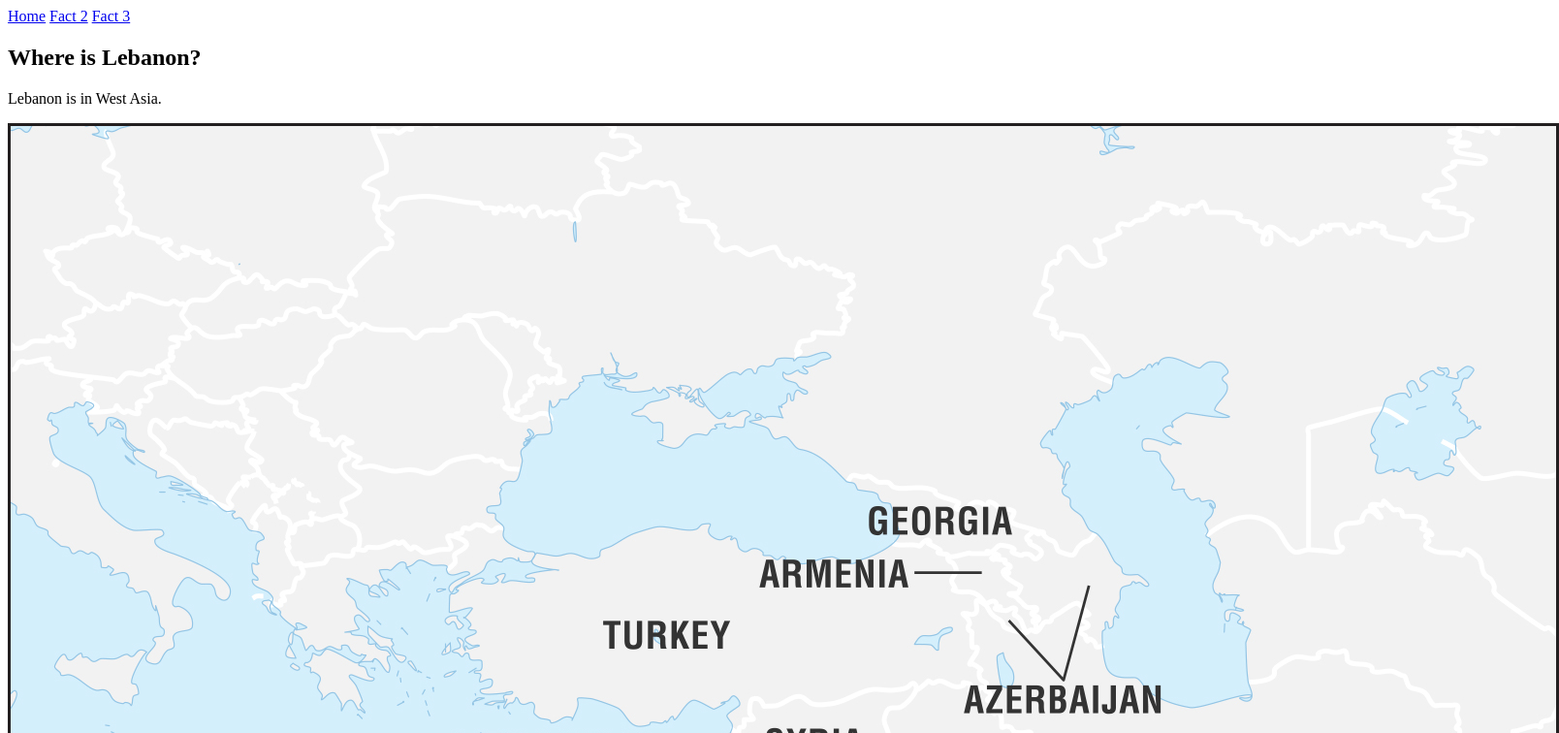
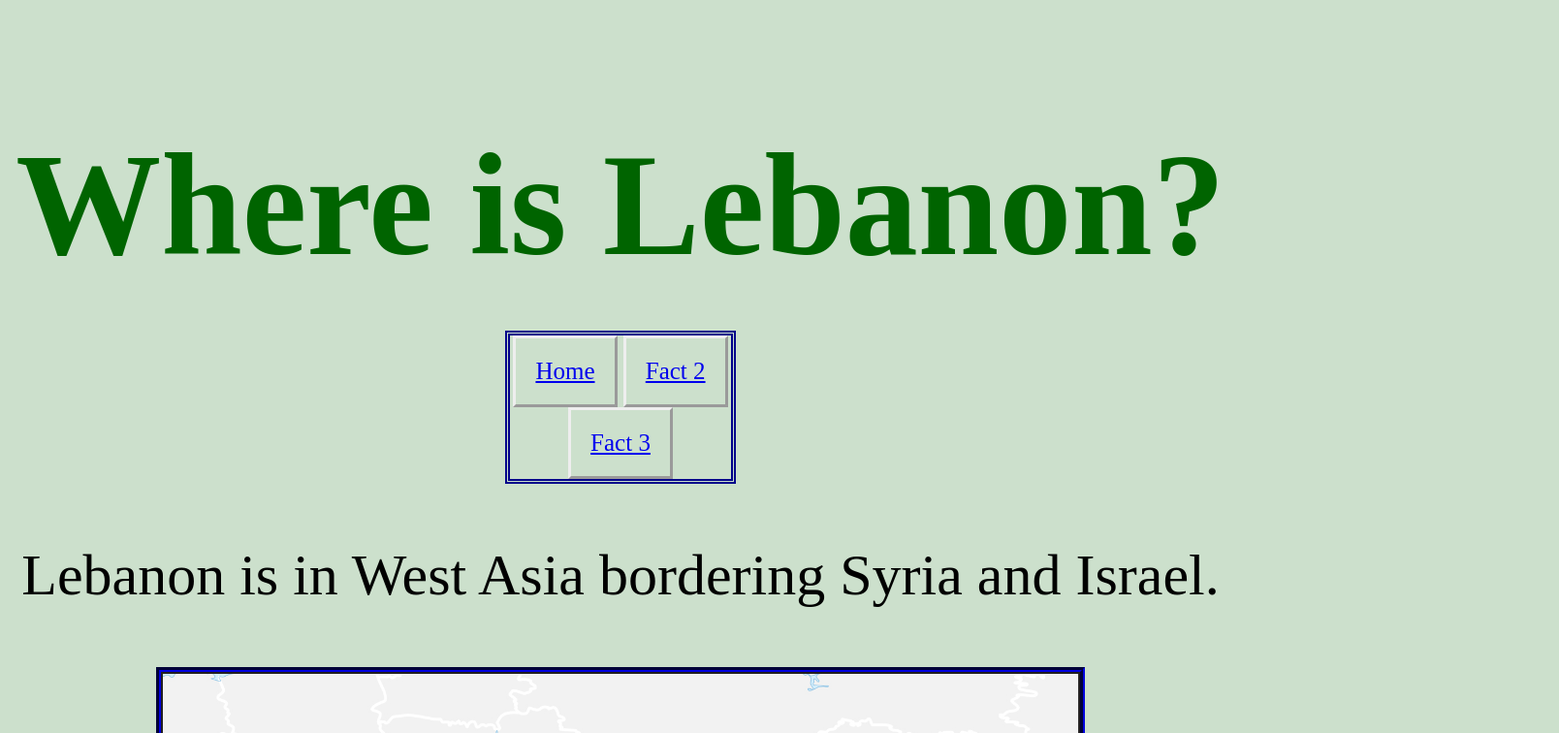
Before and after one commit to KaiSutton/Lebanon-site, a plain HTML site: page Fact 1.html in a window 1280 px wide. Shown: the top 756 px of the page at 97% size, 1608 px wide, since content can reach past the window. Drawn offline with Linux system fonts and the light colour scheme.

Commit message:
Finished the website

```diff
--- a/Fact 1.html
+++ b/Fact 1.html
@@ -7,26 +7,42 @@
         Fact 1
     </title>
 
-    <style>
-
-    </style>
+    <link rel="stylesheet" href="Style.css">
 
 </head>
 
 <body>
-    <a href="index.html">Home</a>
-    <a href="Fact 2.html">Fact 2</a>
-    <a href="Fact 3.html">Fact 3</a>
+
+
 
     <h2>
         Where is Lebanon?
     </h2>
 
+    <ul>
+        <li><a href="index.html">Home</a></li>
+        <li><a href="Fact 2.html">Fact 2</a></li>
+        <li><a href="Fact 3.html">Fact 3</a></li>
+    </ul>
+
     <p>
-        Lebanon is in West Asia.
+        Lebanon is in West Asia bordering Syria and Israel.
     </p>
 
-    <img src="Images/Lebanon.jpg" alt="A Map of Lebanon">
+    <img src="Images/Lebanon.jpg" alt="A Map of Lebanon" class="center">
+
+
+    <br>
+    <br>
+    <br>
+    <br>
+    <br>
+
+    <ul>
+        <li><a href="Fact 1.html">Fact 1</a></li>
+        <li><a href="Fact 2.html">Fact 2</a></li>
+        <li><a href="Fact 3.html">Fact 3</a></li>
+    </ul>
 </body>
 
 </html>
--- a/Style.css
+++ b/Style.css
@@ -1,16 +1,24 @@
 h1{
-    color:darkblue;
+    color: darkgreen;
+    margin: center;
+    padding: 0;
+    text-align: center;
+    text-decoration-line: underline;
+    font-size: 150px;
+
 }
 
 /* How do I select for children of specific elements? */
 
 ul {
-    border: 5px double lightskyblue;
-    width: 50%;
+    border: 5px double darkblue;
+    width: 18%;
     margin: auto;
     list-style: none;
     text-align: center;
     padding: 0;
+    font-size: 25px;
+    margin-top: -80px;
 }
 
 ul li {
@@ -22,4 +30,32 @@ padding: 20px;
 
 img {
     margin: auto;
+
 }
+
+body {
+    background-color: rgb(0,100,0,0.2);
+}
+
+.center {
+    display: block;
+    margin-left: auto;
+    margin-right: auto;
+    width: 75%;
+    border: 5px darkblue;
+    border-style: groove;
+    border-spacing: 30px;
+  }
+
+  h2{
+    color: darkgreen;
+    margin: center;
+    padding: 0;
+    text-align: center;
+    font-size: 150px;
+  }
+
+  p{
+      font-size: 60px;
+      text-align: center;
+  }
```
Also changed, not shown: Fact 2.html (+21 -7 lines), Fact 3.html (+22 -9 lines), index.html (+15 -3 lines).
